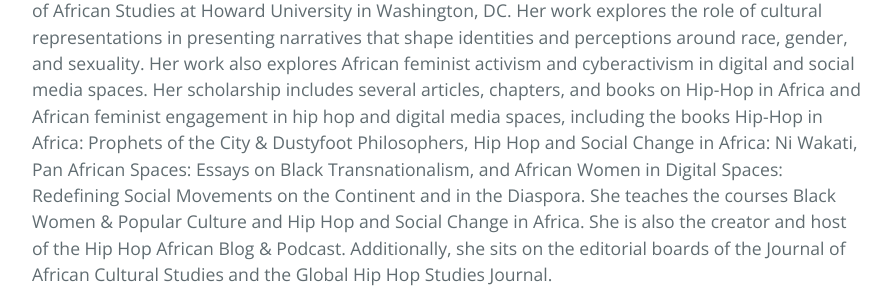
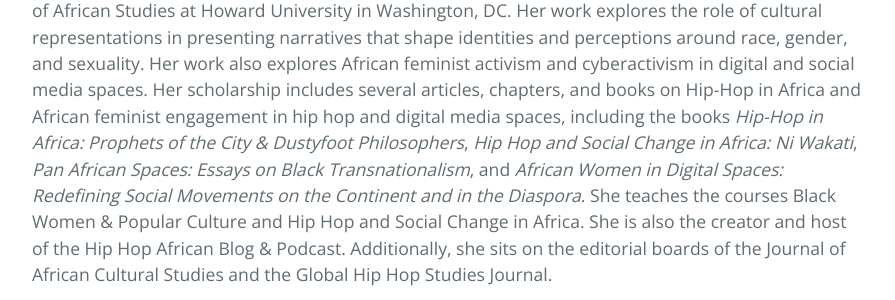
Before and after one commit to egpalazzolo/afprint, a Jekyll site: the page built from pages/keynote.md, in a window 1280 px wide and 900 px high, scrolled down 911 px. Shown: the part 288-588 px from the top of the window, without its empty margins (192-1087 px from the left). Built offline with Jekyll 4.4.1, drawn with Linux system fonts in a browser that asks for light colours; some of the changed text lies outside the part shown.

Commit message:
italicize book titles

```diff
--- a/pages/keynote.md
+++ b/pages/keynote.md
@@ -12,7 +12,7 @@
 
 ### To receive the Zoom link, please RSVP [Here](https://docs.google.com/forms/d/e/1FAIpQLScelKAZUud_q_hu3fmhaBa_SfbmrJeFB8MeHyPwD88EqZ0tlA/viewform?usp=sf_link)
 
-Dr. Msia Kibona Clark is an Associate Professor and Director of Graduate Studies in the Department of African Studies at Howard University in Washington, DC. Her work explores the role of cultural representations in presenting narratives that shape identities and perceptions around race, gender, and sexuality. Her work also explores African feminist activism and cyberactivism in digital and social media spaces. Her scholarship includes several articles, chapters, and books on Hip-Hop in Africa and African feminist engagement in hip hop and digital media spaces, including the books Hip-Hop in Africa: Prophets of the City & Dustyfoot Philosophers, Hip Hop and Social Change in Africa: Ni Wakati, Pan African Spaces: Essays on Black Transnationalism, and African Women in Digital Spaces: Redefining Social Movements on the Continent and in the Diaspora. She teaches the courses Black Women & Popular Culture and Hip Hop and Social Change in Africa. She is also the creator and host of the Hip Hop African Blog & Podcast. Additionally, she sits on the editorial boards of the Journal of African Cultural Studies and the Global Hip Hop Studies Journal.
+Dr. Msia Kibona Clark is an Associate Professor and Director of Graduate Studies in the Department of African Studies at Howard University in Washington, DC. Her work explores the role of cultural representations in presenting narratives that shape identities and perceptions around race, gender, and sexuality. Her work also explores African feminist activism and cyberactivism in digital and social media spaces. Her scholarship includes several articles, chapters, and books on Hip-Hop in Africa and African feminist engagement in hip hop and digital media spaces, including the books *Hip-Hop in Africa: Prophets of the City & Dustyfoot Philosophers*, *Hip Hop and Social Change in Africa: Ni Wakati*, *Pan African Spaces: Essays on Black Transnationalism*, and *African Women in Digital Spaces: Redefining Social Movements on the Continent and in the Diaspora*. She teaches the courses Black Women & Popular Culture and Hip Hop and Social Change in Africa. She is also the creator and host of the Hip Hop African Blog & Podcast. Additionally, she sits on the editorial boards of the Journal of African Cultural Studies and the Global Hip Hop Studies Journal.
 
 Personal website: [msiakibonaclark.com](https://msiakibonaclark.com)
 [Howard University profile](https://profiles.howard.edu/msia-clark)
```
